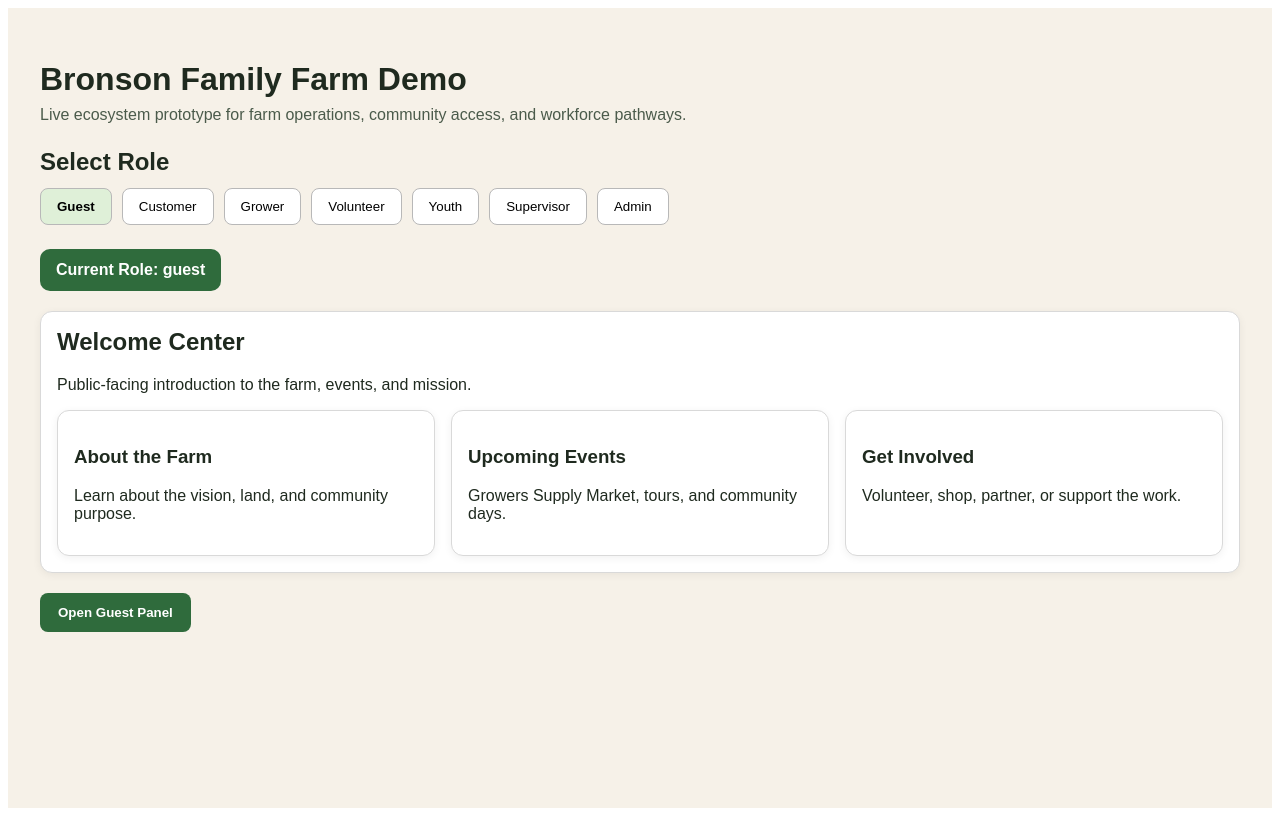
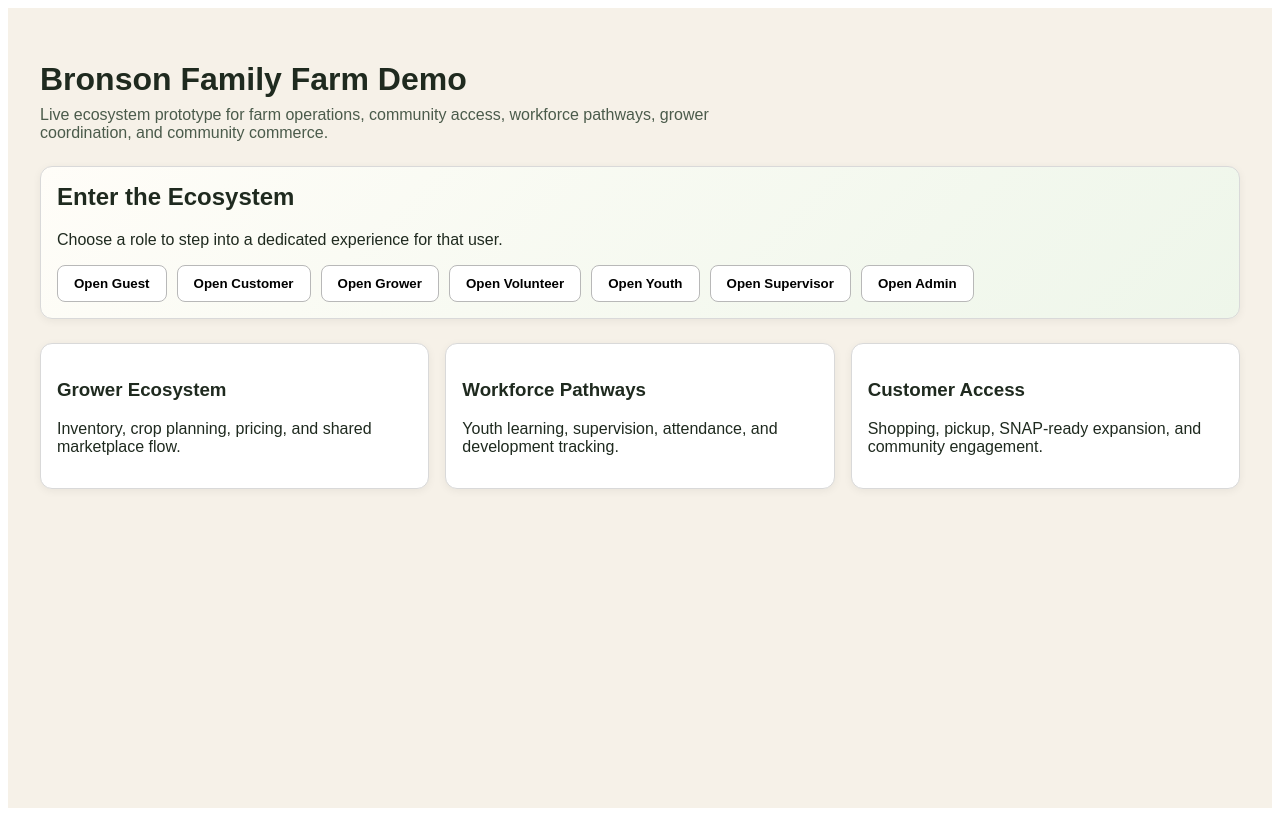
Before and after one commit to cburgessemail-gif/Farm, a React (Vite) app: page / in a window 1280 px wide. Built offline with nearby package versions, Linux system fonts and the light colour scheme.

Commit message:
Refactor App component to manage screens and roles

```diff
--- a/App.tsx
+++ b/App.tsx
@@ -9,8 +9,10 @@ type Role =
   | "supervisor"
   | "admin";
 
+type Screen = "home" | Role;
+
 export default function App() {
-  const [role, setRole] = useState<Role>("guest");
+  const [screen, setScreen] = useState<Screen>("home");
 
   const roles: Role[] = [
     "guest",
@@ -22,6 +24,19 @@ export default function App() {
     "admin",
   ];
 
+  const shellStyle: React.CSSProperties = {
+    minHeight: "100vh",
+    background: "#f6f1e8",
+    fontFamily: "Arial, sans-serif",
+    color: "#1f2a1f",
+  };
+
+  const wrapStyle: React.CSSProperties = {
+    maxWidth: 1200,
+    margin: "0 auto",
+    padding: 32,
+  };
+
   const cardStyle: React.CSSProperties = {
     background: "#ffffff",
     border: "1px solid #d9d9d9",
@@ -30,7 +45,17 @@ export default function App() {
     boxShadow: "0 2px 8px rgba(0,0,0,0.06)",
   };
 
-  const panelTitle: Record<Role, string> = {
+  const buttonStyle: React.CSSProperties = {
+    padding: "12px 18px",
+    background: "#2f6b3c",
+    color: "white",
+    border: "none",
+    borderRadius: 8,
+    cursor: "pointer",
+    fontWeight: 700,
+  };
+
+  const roleTitles: Record<Role, string> = {
     guest: "Welcome Center",
     customer: "Customer Marketplace",
     grower: "Grower Dashboard",
@@ -40,135 +65,164 @@ export default function App() {
     admin: "Admin Control Panel",
   };
 
+  function HomeScreen() {
     return (
+      <div>
+        <h1 style={{ marginBottom: 8 }}>Bronson Family Farm Demo</h1>
+        <p style={{ marginTop: 0, color: "#4b5b4b", maxWidth: 760 }}>
+          Live ecosystem prototype for farm operations, community access,
+          workforce pathways, grower coordination, and community commerce.
+        </p>
+
         <div
           style={{
-        minHeight: "100vh",
-        background: "#f6f1e8",
-        fontFamily: "Arial, sans-serif",
-        color: "#1f2a1f",
+            ...cardStyle,
+            marginTop: 24,
+            background:
+              "linear-gradient(135deg, #fffdf8 0%, #eef6ea 100%)",
           }}
         >
-      <div
-        style={{
-          maxWidth: 1200,
-          margin: "0 auto",
-          padding: 32,
-        }}
-      >
-        <h1 style={{ marginBottom: 8 }}>Bronson Family Farm Demo</h1>
-        <p style={{ marginTop: 0, color: "#4b5b4b" }}>
-          Live ecosystem prototype for farm operations, community access, and workforce pathways.
+          <h2 style={{ marginTop: 0 }}>Enter the Ecosystem</h2>
+          <p>
+            Choose a role to step into a dedicated experience for that user.
           </p>
 
-        <div style={{ marginTop: 24, marginBottom: 24 }}>
-          <h2 style={{ marginBottom: 12 }}>Select Role</h2>
-          <div style={{ display: "flex", gap: 10, flexWrap: "wrap" }}>
-            {roles.map((r) => (
+          <div style={{ display: "flex", gap: 10, flexWrap: "wrap", marginTop: 16 }}>
+            {roles.map((role) => (
               <button
-                key={r}
-                onClick={() => setRole(r)}
+                key={role}
+                onClick={() => setScreen(role)}
                 style={{
                   padding: "10px 16px",
                   borderRadius: 8,
                   border: "1px solid #b8b8b8",
-                  background: role === r ? "#dff0d8" : "#ffffff",
+                  background: "#ffffff",
                   cursor: "pointer",
                   textTransform: "capitalize",
-                  fontWeight: role === r ? 700 : 500,
+                  fontWeight: 600,
                 }}
               >
-                {r}
+                Open {role}
               </button>
             ))}
           </div>
         </div>
 
+        <div
+          style={{
+            display: "grid",
+            gridTemplateColumns: "repeat(3, 1fr)",
+            gap: 16,
+            marginTop: 24,
+          }}
+        >
+          <div style={cardStyle}>
+            <h3>Grower Ecosystem</h3>
+            <p>Inventory, crop planning, pricing, and shared marketplace flow.</p>
+          </div>
+          <div style={cardStyle}>
+            <h3>Workforce Pathways</h3>
+            <p>Youth learning, supervision, attendance, and development tracking.</p>
+          </div>
+          <div style={cardStyle}>
+            <h3>Customer Access</h3>
+            <p>Shopping, pickup, SNAP-ready expansion, and community engagement.</p>
+          </div>
+        </div>
+      </div>
+    );
+  }
+
+  function RoleScreen({ role }: { role: Role }) {
+    return (
+      <div>
         <div style={{ marginBottom: 20 }}>
+          <button
+            onClick={() => setScreen("home")}
+            style={{
+              padding: "10px 14px",
+              borderRadius: 8,
+              border: "1px solid #b8b8b8",
+              background: "#ffffff",
+              cursor: "pointer",
+              fontWeight: 600,
+            }}
+          >
+            ← Back to Home
+          </button>
+        </div>
+
         <div
           style={{
             background: "#2f6b3c",
             color: "white",
-              padding: "12px 16px",
-              borderRadius: 10,
+            padding: "14px 18px",
+            borderRadius: 12,
             display: "inline-block",
             fontWeight: 700,
+            marginBottom: 20,
+            textTransform: "capitalize",
           }}
         >
-            Current Role: {role}
-          </div>
+          {roleTitles[role]}
         </div>
 
-        <div style={{ ...cardStyle, marginBottom: 20 }}>
-          <h2 style={{ marginTop: 0 }}>{panelTitle[role]}</h2>
-
         {role === "guest" && (
-            <div>
-              <p>Public-facing introduction to the farm, events, and mission.</p>
           <div style={{ display: "grid", gridTemplateColumns: "repeat(3, 1fr)", gap: 16 }}>
             <div style={cardStyle}>
               <h3>About the Farm</h3>
-                  <p>Learn about the vision, land, and community purpose.</p>
+              <p>Mission, land story, and community purpose.</p>
             </div>
             <div style={cardStyle}>
-                  <h3>Upcoming Events</h3>
-                  <p>Growers Supply Market, tours, and community days.</p>
+              <h3>Events</h3>
+              <p>Growers Supply Market, tours, and public activities.</p>
             </div>
             <div style={cardStyle}>
               <h3>Get Involved</h3>
-                  <p>Volunteer, shop, partner, or support the work.</p>
-                </div>
+              <p>Shop, volunteer, partner, or support the work.</p>
             </div>
           </div>
         )}
 
         {role === "customer" && (
-            <div>
-              <p>Customer-facing shopping and pickup experience.</p>
           <div style={{ display: "grid", gridTemplateColumns: "repeat(3, 1fr)", gap: 16 }}>
             <div style={cardStyle}>
               <h3>Shop Produce</h3>
-                  <p>Seedlings, produce, and featured items.</p>
+              <p>Seedlings, produce, and featured farm items.</p>
             </div>
             <div style={cardStyle}>
-                  <h3>Pickup Window</h3>
-                  <p>Reserve pickup times and order fulfillment flow.</p>
+              <h3>Pickup Scheduling</h3>
+              <p>Reserve pickup windows and manage orders.</p>
             </div>
             <div style={cardStyle}>
               <h3>SNAP Access</h3>
-                  <p>Future SNAP-ready item flow and eligibility view.</p>
-                </div>
+              <p>Future EBT-eligible product flow and checkout logic.</p>
             </div>
           </div>
         )}
 
         {role === "grower" && (
-            <div>
-              <p>Grower operations, crop planning, and inventory coordination.</p>
           <div style={{ display: "grid", gridTemplateColumns: "repeat(3, 1fr)", gap: 16 }}>
             <div style={cardStyle}>
               <h3>Inventory</h3>
-                  <p>Track seedlings, harvest quantities, and availability.</p>
+              <p>Available seedlings, produce, and ready-to-sell stock.</p>
             </div>
             <div style={cardStyle}>
               <h3>Crop Planning</h3>
-                  <p>View planting, timing, and production priorities.</p>
+              <p>Production schedule, varieties, and field priorities.</p>
             </div>
             <div style={cardStyle}>
-                  <h3>Pricing</h3>
-                  <p>Compare market, retail, and internal pricing logic.</p>
-                </div>
+              <h3>Pricing Engine</h3>
+              <p>Consumer, institutional, and marketplace comparison logic.</p>
             </div>
           </div>
         )}
 
         {role === "volunteer" && (
-            <div>
-              <p>Volunteer engagement and event support space.</p>
           <div style={{ display: "grid", gridTemplateColumns: "repeat(3, 1fr)", gap: 16 }}>
             <div style={cardStyle}>
               <h3>Shift Sign-Up</h3>
-                  <p>Choose tasks and participation windows.</p>
+              <p>Choose a time, task, and event support role.</p>
             </div>
             <div style={cardStyle}>
               <h3>Check-In</h3>
@@ -176,39 +230,33 @@ export default function App() {
             </div>
             <div style={cardStyle}>
               <h3>Task Board</h3>
-                  <p>See what needs to be done today.</p>
-                </div>
+              <p>See what needs attention today.</p>
             </div>
           </div>
         )}
 
         {role === "youth" && (
-            <div>
-              <p>Youth workforce learning and participation area.</p>
           <div style={{ display: "grid", gridTemplateColumns: "repeat(3, 1fr)", gap: 16 }}>
             <div style={cardStyle}>
               <h3>Daily Assignments</h3>
-                  <p>View tasks, lessons, and hands-on farm work.</p>
+              <p>Hands-on activities, lessons, and work tasks.</p>
             </div>
             <div style={cardStyle}>
               <h3>Progress</h3>
-                  <p>Track attendance, growth, and milestones.</p>
+              <p>Attendance, growth, and milestone tracking.</p>
             </div>
             <div style={cardStyle}>
               <h3>Career Pathways</h3>
-                  <p>Connect farm skills to broader workforce development.</p>
-                </div>
+              <p>Connection from farm work to future opportunities.</p>
             </div>
           </div>
         )}
 
         {role === "supervisor" && (
-            <div>
-              <p>Supervisor oversight for team activity and development.</p>
           <div style={{ display: "grid", gridTemplateColumns: "repeat(3, 1fr)", gap: 16 }}>
             <div style={cardStyle}>
               <h3>Attendance</h3>
-                  <p>Monitor who is present and assigned.</p>
+              <p>Monitor who is present and where they are assigned.</p>
             </div>
             <div style={cardStyle}>
               <h3>Observations</h3>
@@ -216,48 +264,45 @@ export default function App() {
             </div>
             <div style={cardStyle}>
               <h3>Task Oversight</h3>
-                  <p>Guide work completion and accountability.</p>
-                </div>
+              <p>Guide work completion and team accountability.</p>
             </div>
           </div>
         )}
 
         {role === "admin" && (
-            <div>
-              <p>Top-level platform and operations view.</p>
           <div style={{ display: "grid", gridTemplateColumns: "repeat(3, 1fr)", gap: 16 }}>
             <div style={cardStyle}>
               <h3>Operations</h3>
-                  <p>See ecosystem activity across roles.</p>
+              <p>View ecosystem activity across roles and functions.</p>
             </div>
             <div style={cardStyle}>
               <h3>Approvals</h3>
-                  <p>Manage requests, permissions, and workflows.</p>
+              <p>Manage requests, permissions, and workflow actions.</p>
             </div>
             <div style={cardStyle}>
               <h3>Reports</h3>
               <p>Future reporting for inventory, participation, and sales.</p>
             </div>
           </div>
-            </div>
         )}
-        </div>
 
+        <div style={{ marginTop: 24 }}>
           <button
-          onClick={() => alert(`${role} panel opened`)}
-          style={{
-            padding: "12px 18px",
-            background: "#2f6b3c",
-            color: "white",
-            border: "none",
-            borderRadius: 8,
-            cursor: "pointer",
-            fontWeight: 700,
-          }}
+            onClick={() => alert(`${roleTitles[role]} opened`)}
+            style={buttonStyle}
           >
-          Open {role.charAt(0).toUpperCase() + role.slice(1)} Panel
+            Launch {roleTitles[role]}
           </button>
         </div>
       </div>
     );
   }
+
+  return (
+    <div style={shellStyle}>
+      <div style={wrapStyle}>
+        {screen === "home" ? <HomeScreen /> : <RoleScreen role={screen} />}
+      </div>
+    </div>
+  );
+}
```
Lines whose indentation alone changed are shown as unchanged.
